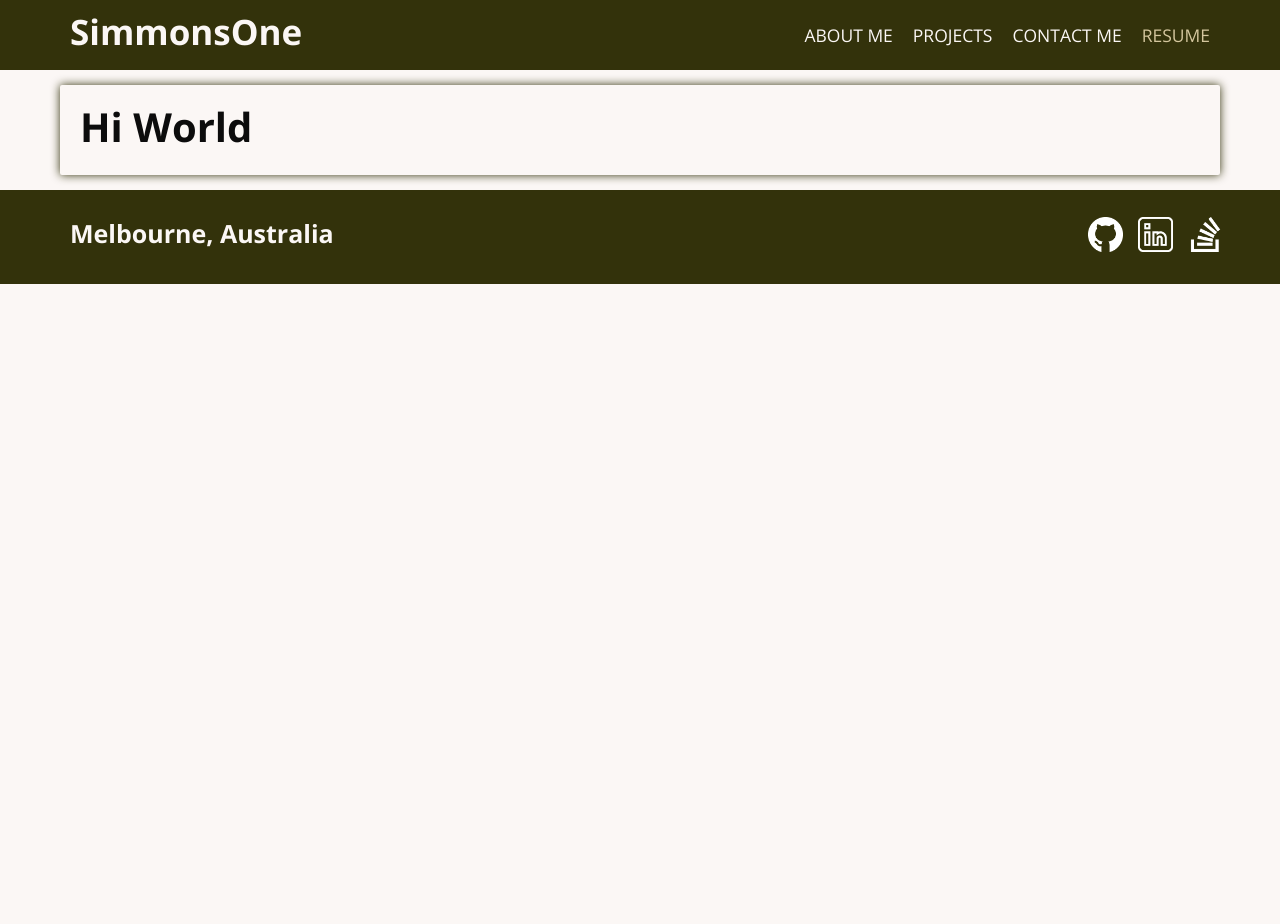
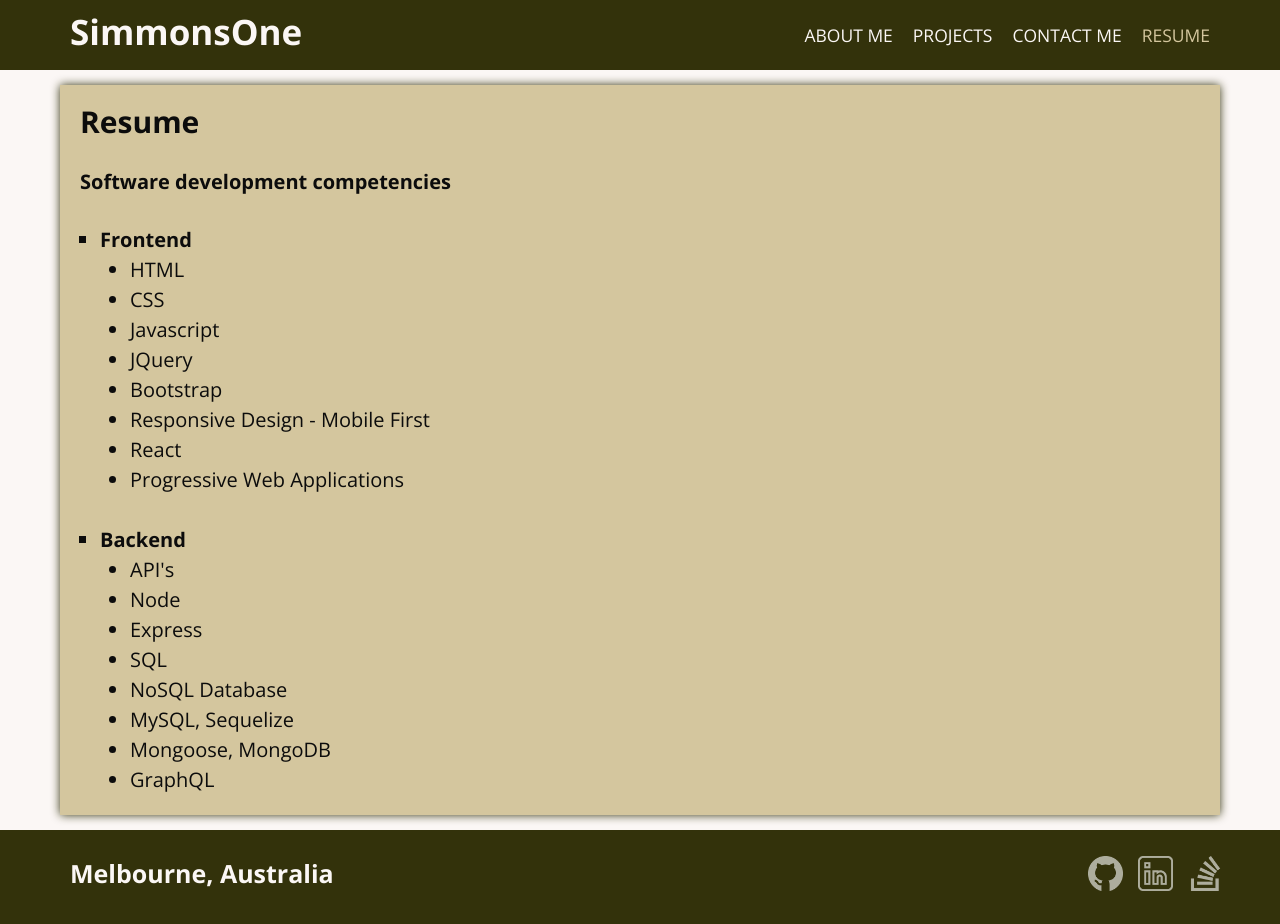
Before and after one commit to Pilot67/portfolio-web-developer-react, a React (Create React App) app: page / in a window 1280 px wide. Both pictures are taken after a click on the item "RESUME". Before the commit the page ends 800 px from the top, so only its background shows below. Built offline with nearby package versions, Linux system fonts and the light colour scheme.

Commit message:
added resume items

```diff
--- a/src/Components/Resume.js
+++ b/src/Components/Resume.js
@@ -1,12 +1,44 @@
 import React from "react";
+import "./css/resume.css"
 
 function Resume() {
   return (
     <div className="container">
       <section className="cardBodyWide">
-      <div className="cardText">
-        <h1>Hi World</h1>
-      </div>
+        <div className="cardText cardTextAbout">
+          <h3>Resume</h3>
+          <br/>
+          <h5>Software development competencies</h5>
+          <br/>
+          <ul className="competenciesList">
+            <li >Frontend</li>
+            <ul className="competenciesItems">
+              <li>HTML</li>
+              <li>CSS</li>
+              <li>Javascript</li>
+              <li>JQuery</li>
+              <li>Bootstrap</li>
+              <li>Responsive Design - Mobile First</li>
+              <li>React</li>
+              <li>Progressive Web Applications</li>
+            </ul>
+            <br/>
+            <li>Backend</li>
+            <ul className="competenciesItems">
+              <li>API's</li>
+              <li>Node</li>
+              <li>Express</li>
+              <li>SQL</li>
+              <li>NoSQL Database</li>
+              <li>MySQL, Sequelize</li>
+              <li>Mongoose, MongoDB</li>
+              <li>GraphQL</li>
+            </ul>
+          </ul>
+          <ul>
+            <li></li>
+          </ul>
+        </div>
       </section>
     </div>
   );
--- a/src/Components/css/footer.css
+++ b/src/Components/css/footer.css
@@ -18,6 +18,10 @@ footer h4 {
 .footerImage {
   width: 2.5em;
   padding: 1rem;
+  opacity: 0.6;
+}
+.footerImage:hover {
+  opacity: 1;
 }
 @media screen and (min-width: 640px) {
   .footer {
--- /dev/null
+++ b/src/Components/css/resume.css
@@ -0,0 +1,11 @@
+.competenciesList {
+    font-size: 2rem;
+    list-style-type: square;
+    margin-left: 2rem;
+    font-weight: bold;
+}
+.competenciesItems{
+    list-style-type: disc;
+    margin-left: 3rem;
+    font-weight: normal;
+}
```
